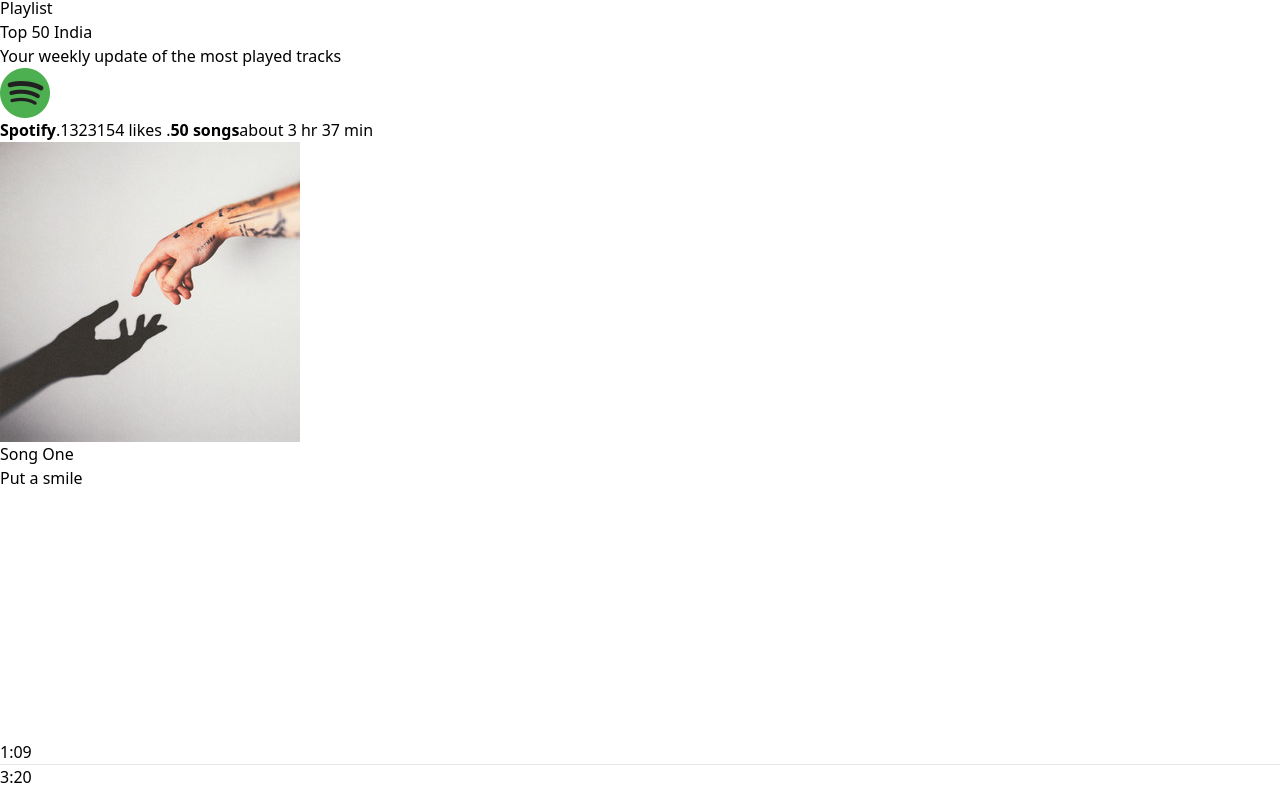
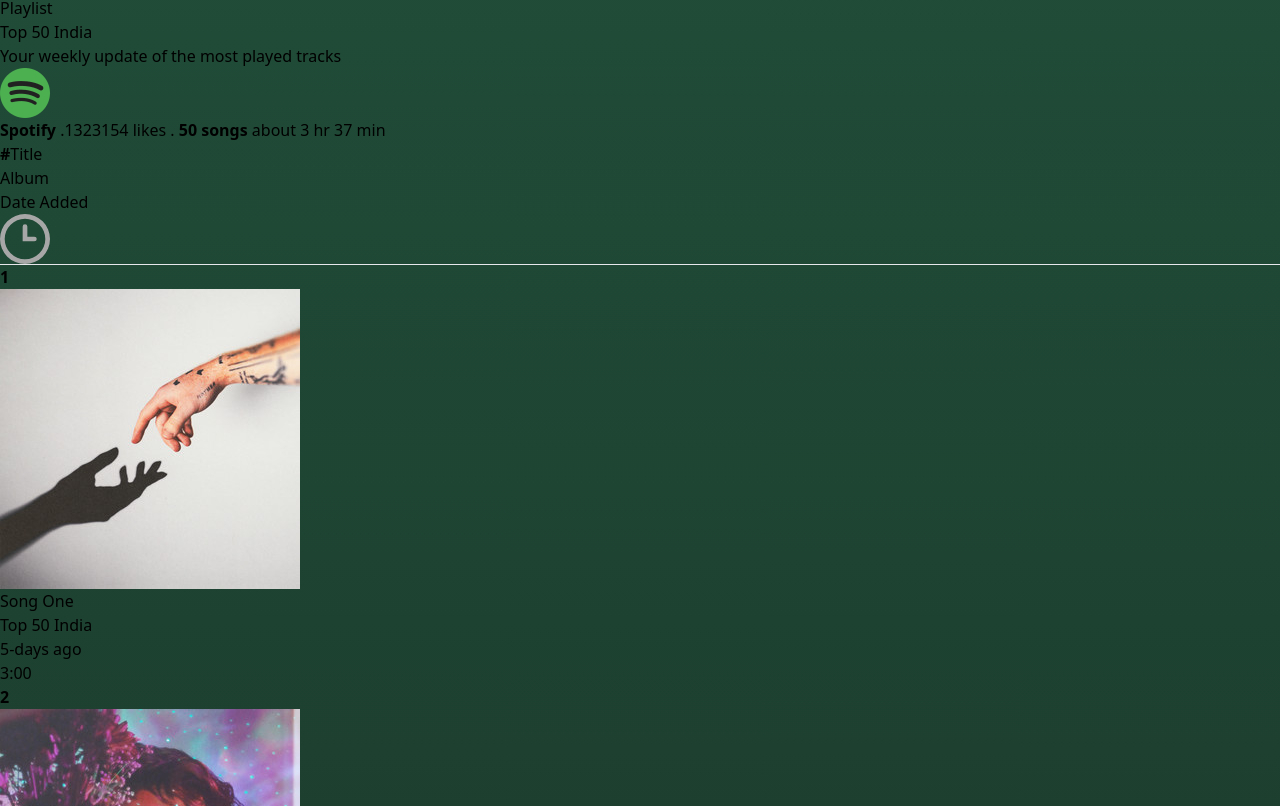
Before and after one commit to Boniadgithub/spotify_clone, a React (Vite) app: page /album/1 in a window 1280 px wide. Shown: the part 1014-1820 px from the top of the page. Built offline with nearby package versions, Linux system fonts and the light colour scheme.

Commit message:
navigation functionality is added

```diff
--- a/src/App.jsx
+++ b/src/App.jsx
@@ -10,6 +10,7 @@
       <Display/>
       </div>
       <Player/>
+      <audio preload='auto'></audio>
     </div>
   )
 }
--- a/src/components/Display.jsx
+++ b/src/components/Display.jsx
@@ -1,11 +1,29 @@
-import React from 'react'
-import { Route, Routes } from 'react-router-dom'
+import React, { useEffect, useRef } from 'react'
+import { Route, Routes, useLocation } from 'react-router-dom'
 import DisplayHome from './DisplayHome'
 import DisplayAlbum from './DisplayAlbum'
+import { albumsData } from '../assets/assets'
 
 const Display = () => {
+
+const displayRef =useRef();
+const location =useLocation();
+const isAlbum = location.pathname.includes('album');
+const albumId = isAlbum ? location.pathname.slice(-1) : null;
+const bgColor=albumsData[Number(albumId)].bgColor ;
+
+useEffect(()=>{
+  if(isAlbum){
+    displayRef.current.style.background = `linear-gradient( ${bgColor} 0%, #121212 )`
+  }
+  else{
+    displayRef.current.style.background = '#121212'
+  }
+})
+
+
   return (
-    <div className='w-[100%]  m-2 px-6 pt-4 rounded bg-[#121212] text-white overflow-auto lg:w-[75] '>
+    <div ref={displayRef} className='w-[100%]  m-2 px-6 pt-4 rounded bg-[#121212] text-white overflow-auto lg:w-[75] '>
       <Routes>
         <Route path='/' element={<DisplayHome/>}/>
         <Route path='/album/:id' element={<DisplayAlbum/>}/>
--- a/src/components/DisplayAlbum.jsx
+++ b/src/components/DisplayAlbum.jsx
@@ -1,7 +1,7 @@
 import React from 'react'
 import Navbar from './Navbar'
 import { useParams } from 'react-router-dom'
-import { albumsData, assets } from '../assets/assets';
+import { albumsData, assets, songsData } from '../assets/assets';
 const DisplayAlbum = () => {
 
     const {id}= useParams();
@@ -18,13 +18,34 @@
                  <h4>{albumData.desc}</h4>
                  <p className='mt-1'>
                     <img className='w-5 inline-block mr-1' src={assets.spotify_logo}/>
-                    <b>Spotify</b>
+                    <b>Spotify </b>
                     .1323154 likes
-                    .<b>50 songs</b>
+                    .<b> 50 songs </b>
                      about 3 hr 37 min
                  </p>
             </div>
         </div>
+        <div className='grid grid-cols-3 sm:grid-cols-4 mt-10 mb-4 pl-2 text-[#a7a7a7]'>
+           <p><b className='mr-4'>#</b>Title</p>
+           <p>Album</p>
+           <p className='hidden sm:block'>Date Added</p>
+           <img className='m-auto w-4'src={assets.clock_icon}/>
+        </div>
+        <hr/>{
+            songsData.map((item,index)=>(
+                <div key={index} className='grid grid-cols-3 sm:grid-cols-4 gap-2 p-2 items-center text-[#a7a7a7] hover:bg-[#ffffff26] cursor-pointer'>
+                     <p className='text-white'>
+                        <b className='mr-3 text-[#a7a7a7]'>{index+1}</b>
+                        <img className='inline w-10 mr-5' src={item.image} alt=""/>
+                        {item.name}
+                     </p>
+                     <p className='text-[15px]'>{albumData.name}</p>
+                     <p className='text-[15px] hidden sm:block'>5-days ago</p>
+                     <p className='text-[15px] text-center'>{item.duration}</p>
+
+                </div>
+            ))
+        }
     </>
   )
 }
--- a/src/components/Navbar.jsx
+++ b/src/components/Navbar.jsx
@@ -1,13 +1,17 @@
 import React from 'react'
 import { assets } from '../assets/assets'
+import { useNavigate } from 'react-router-dom'
 
 function Navbar() {
+
+  const navigate =useNavigate()
+
   return (
     <>
       <div className='w-full flex justify-between items-center font-semibold'>
          <div className='flex items-center gap-2'>
-            <img className='w-8 bg-black p-2 rounded-2xl cursor-pointer'src={assets.arrow_left}alt=""/>
-            <img className='w-8 bg-black p-2 rounded-2xl cursor-pointer'src={assets.arrow_right}alt=""/>
+            <img onClick ={()=>navigate(-1)}className='w-8 bg-black p-2 rounded-2xl cursor-pointer'src={assets.arrow_left}alt=""/>
+            <img onClick ={()=>navigate(+1)}className='w-8 bg-black p-2 rounded-2xl cursor-pointer'src={assets.arrow_right}alt=""/>
          </div>
          <div className='flex items-center gap-4'>
               <p className='bg-white text-black text-[15px] px-4 py-1 rounded-2xl hidden md:block'>Explore premium</p>
```
Also changed, not shown: src/context/PlayerContext.jsx (added).
